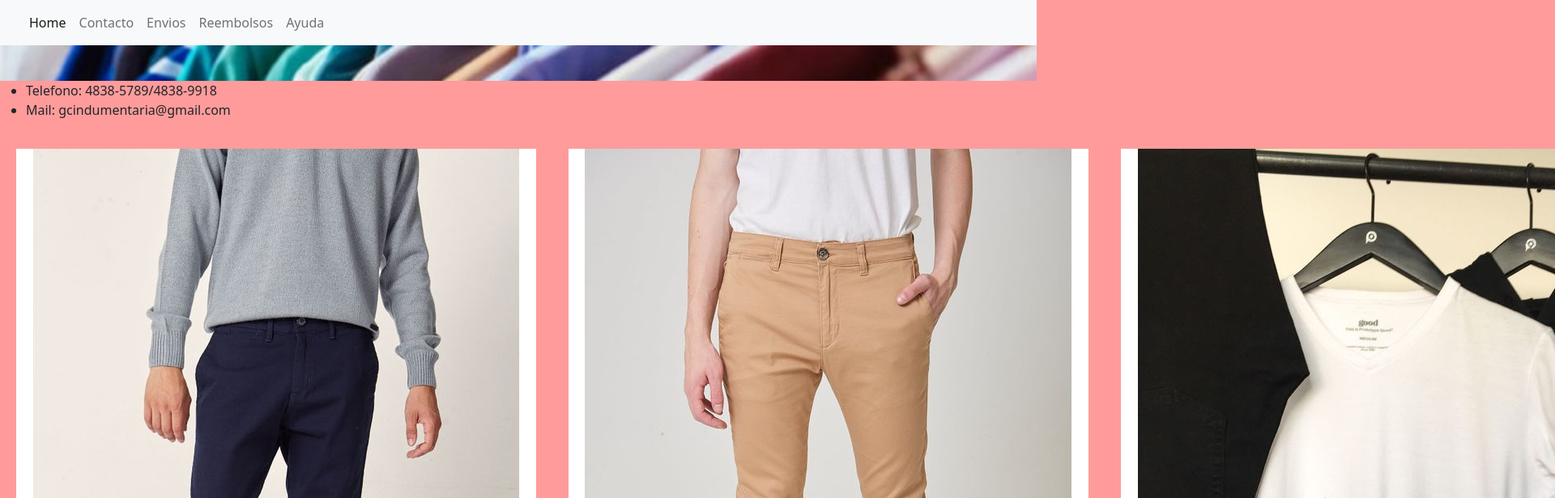
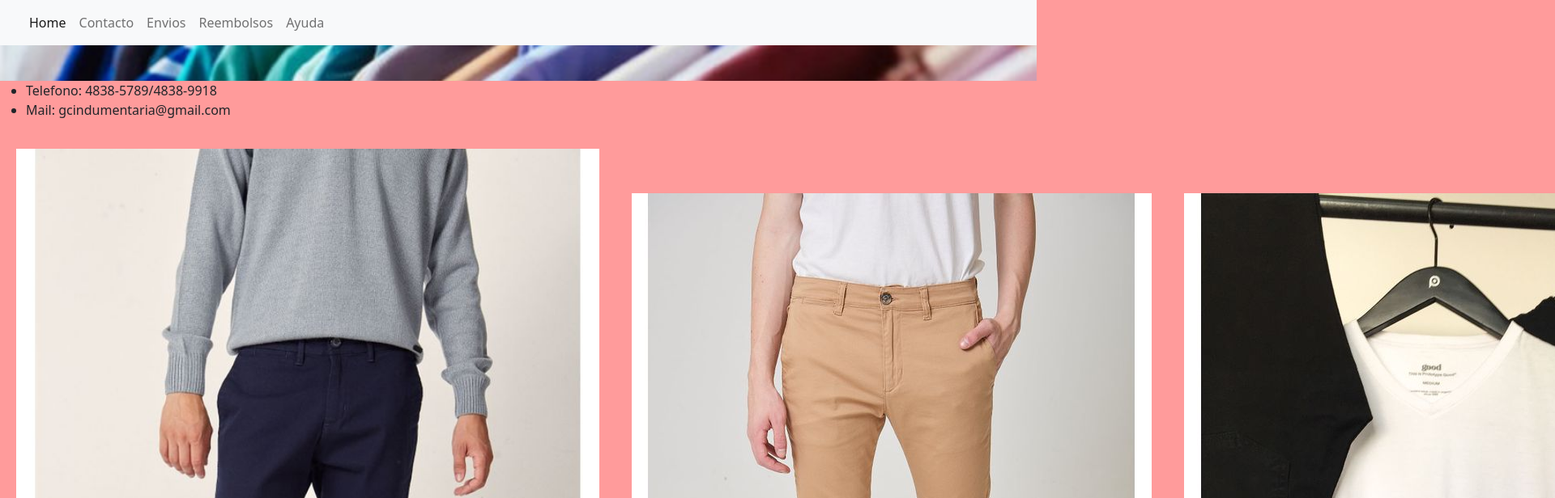
Before and after one commit to gabrielaguero/clase-15, a website: page pages/contacto.html in a window 1280 px wide. Shown: the top 616 px of the page at 81% size, 1920 px wide, since content can reach past the window. Drawn offline with nearby package versions, Linux system fonts and the light colour scheme.

Commit message:
agrego imagenes en las paginas y estilos

```diff
--- a/pages/contacto.html
+++ b/pages/contacto.html
@@ -59,7 +59,7 @@
     <section class="flex-container">
 
         <div>
-            <img src="../multimedia/img/32619831_AM_1.jpg" alt="pantalon jean azul">
+            <img src="../multimedia/img/32619831_AM_1.jpg" width="720px" alt="pantalon jean azul">
             <p>Pantalón Twill</p>
             <p>$ 2150</p>
         </div>
```
